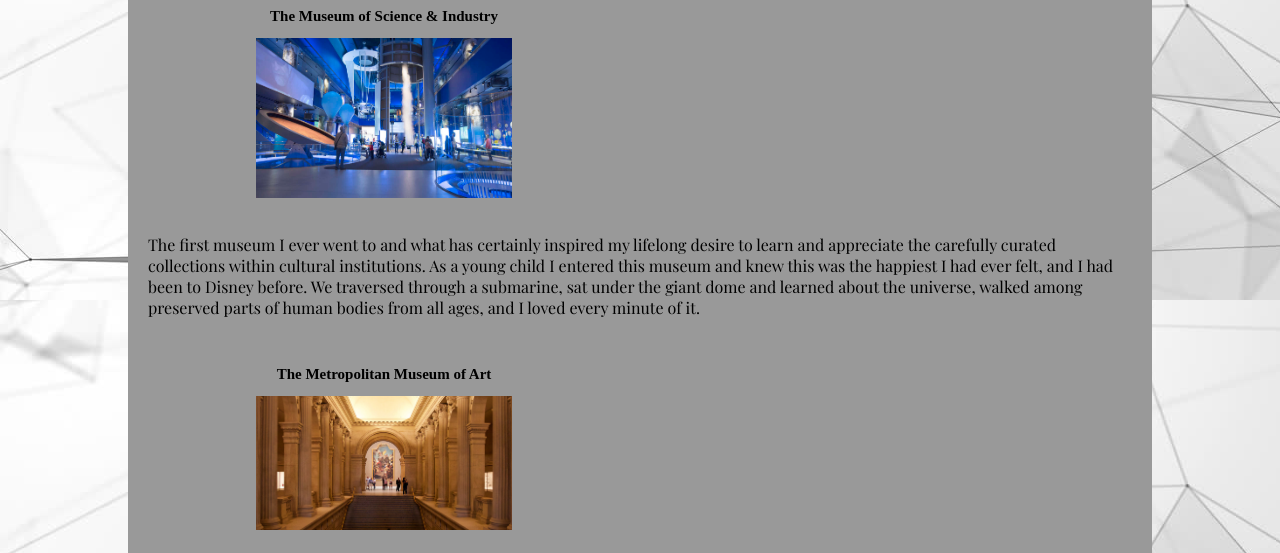
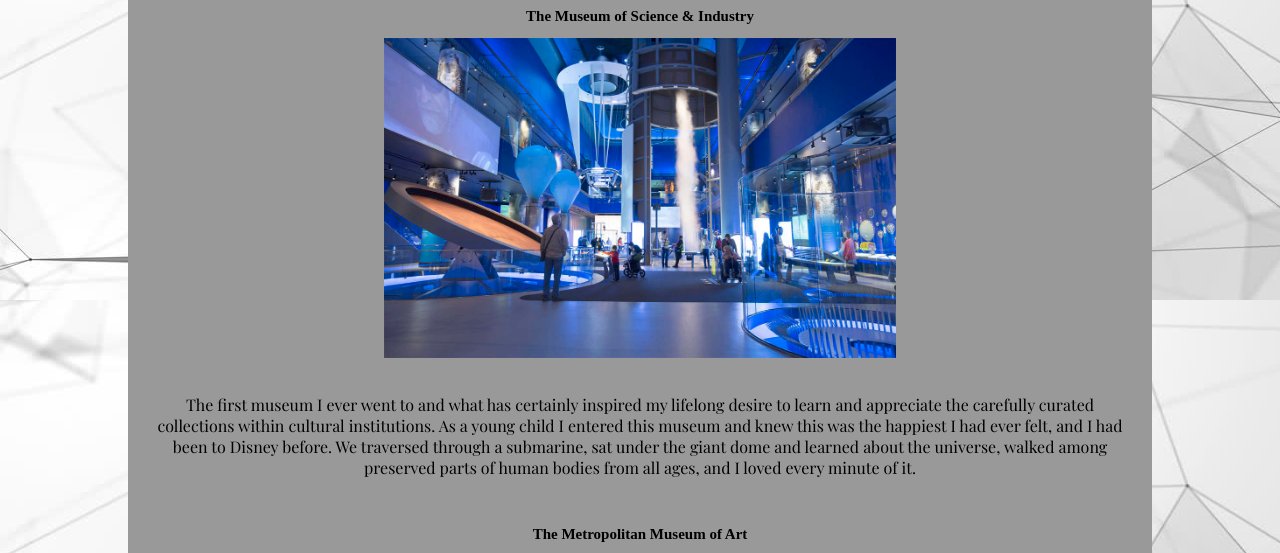
Before and after one commit to sagentr/html-me-something, a plain HTML site: page index.html in a window 1280 px wide. Shown: the part 180-733 px from the top of the page. Drawn offline with nearby package versions, Linux system fonts and the light colour scheme.

Commit message:
changed back text align and adjusted containder width to 100%

```diff
--- a/style.css
+++ b/style.css
@@ -14,7 +14,7 @@
 
 .container {
     position: relative;
-    width: 50%;
+    width: 100%;
     align-content: center;
   }
 
@@ -59,7 +59,7 @@
   }
 
 p {
-  text-align: left;
+  text-align: center;
   font-family: 'Playfair Display', serif;
   font-size: medium;
   padding: 20px;
```
